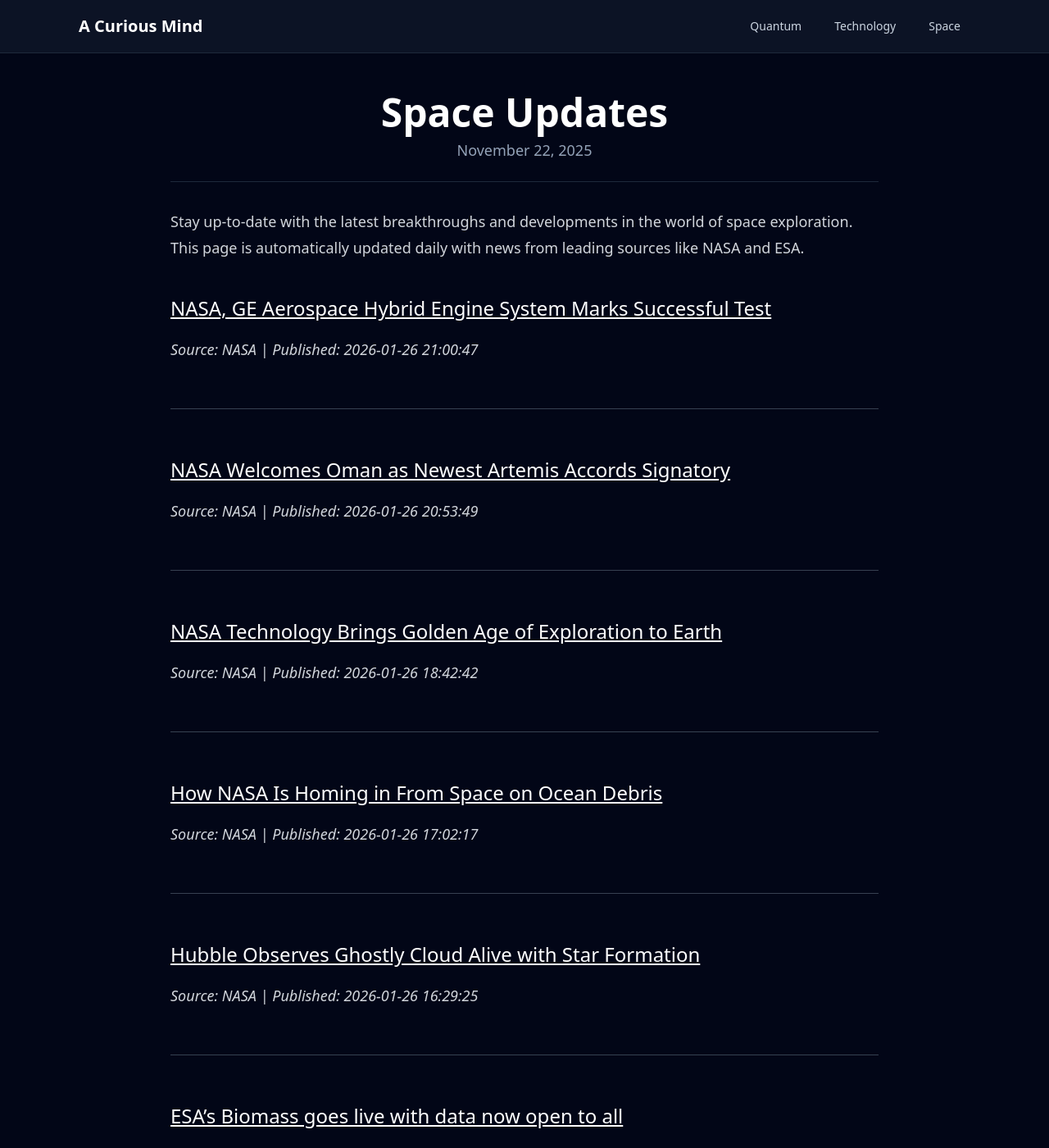
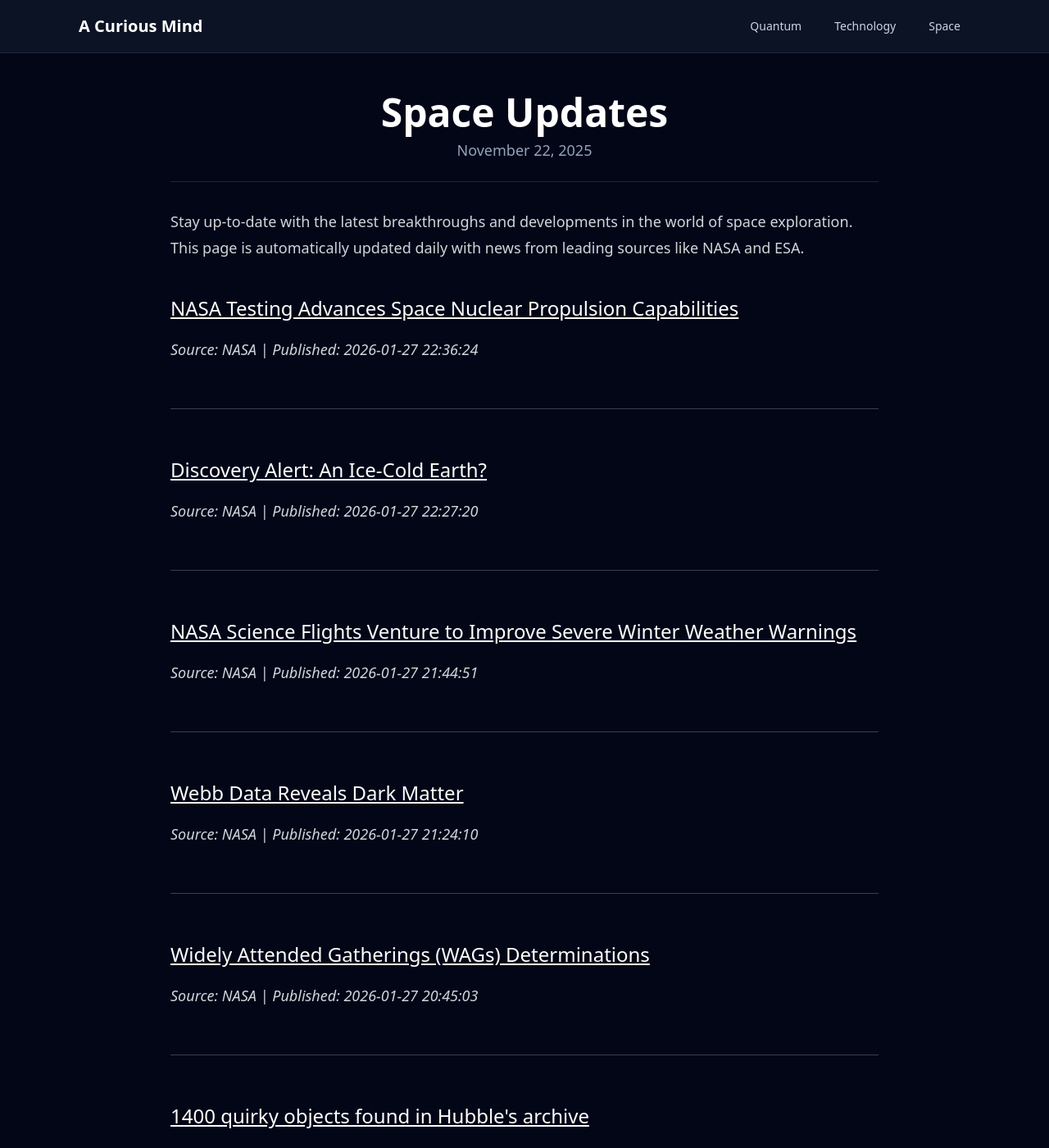
Before and after one commit to onehl7/onehl7.github.io, a Jekyll site: the page built from _posts/2025-11-22-space-updates.md, in a window 1280 px wide and 1400 px high. Shown: the whole window at 82% size. Built offline with Jekyll 4.4.1, drawn with Linux system fonts in a browser that asks for light colours; nearby versions of some CDN libraries; some of the changed text lies outside the part shown.

Commit message:
Update space news data

```diff
--- a/_data/space_news.json
+++ b/_data/space_news.json
@@ -1,57 +1,57 @@
 [
   {
     "source": "NASA",
-    "title": "NASA, GE Aerospace Hybrid Engine System Marks Successful Test",
-    "link": "https://www.nasa.gov/aeronautics/hybrid-engine-tested/",
-    "published": "2026-01-26 21:00:47"
+    "title": "NASA Testing Advances Space Nuclear Propulsion Capabilities",
+    "link": "https://www.nasa.gov/directorates/stmd/tech-demo-missions-program/space-nuclear-propulsion-snp/nasa-testing-advances-space-nuclear-propulsion-capabilities/",
+    "published": "2026-01-27 22:36:24"
   },
   {
     "source": "NASA",
-    "title": "NASA Welcomes Oman as Newest Artemis Accords Signatory",
-    "link": "https://www.nasa.gov/news-release/nasa-welcomes-oman-as-newest-artemis-accords-signatory/",
-    "published": "2026-01-26 20:53:49"
+    "title": "Discovery Alert: An Ice-Cold Earth?",
+    "link": "https://science.nasa.gov/universe/exoplanets/discovery-alert-an-ice-cold-earth/",
+    "published": "2026-01-27 22:27:20"
   },
   {
     "source": "NASA",
-    "title": "NASA Technology Brings Golden Age of Exploration to Earth",
-    "link": "https://www.nasa.gov/news-release/nasa-technology-brings-golden-age-of-exploration-to-earth/",
-    "published": "2026-01-26 18:42:42"
+    "title": "NASA Science Flights Venture to Improve Severe Winter Weather Warnings",
+    "link": "https://www.nasa.gov/missions/airborne-science/nasa-science-flights-venture-to-improve-severe-winter-weather-warnings/",
+    "published": "2026-01-27 21:44:51"
   },
   {
     "source": "NASA",
-    "title": "How NASA Is Homing in From Space on Ocean Debris",
-    "link": "https://www.nasa.gov/earth/how-nasa-is-homing-in-from-space-on-ocean-debris/",
-    "published": "2026-01-26 17:02:17"
+    "title": "Webb Data Reveals Dark Matter",
+    "link": "https://science.nasa.gov/photojournal/webb-data-reveals-dark-matter/",
+    "published": "2026-01-27 21:24:10"
   },
   {
     "source": "NASA",
-    "title": "Hubble Observes Ghostly Cloud Alive with Star Formation",
-    "link": "https://www.nasa.gov/image-article/hubble-observes-ghostly-cloud-alive-with-star-formation/",
-    "published": "2026-01-26 16:29:25"
+    "title": "Widely Attended Gatherings (WAGs) Determinations",
+    "link": "https://www.nasa.gov/organizations/nasa-ethics-advice-for-widely-attended-gatherings-wags/",
+    "published": "2026-01-27 20:45:03"
   },
   {
     "source": "ESA",
-    "title": "ESA\u2019s Biomass goes live with data now open to all",
-    "link": "https://www.esa.int/Applications/Observing_the_Earth/FutureEO/Biomass/ESA_s_Biomass_goes_live_with_data_now_open_to_all",
-    "published": "2026-01-26 13:27:00"
+    "title": "1400 quirky objects found in Hubble's archive",
+    "link": "https://www.esa.int/Science_Exploration/Space_Science/1400_quirky_objects_found_in_Hubble_s_archive",
+    "published": "2026-01-27 15:00:00"
   },
   {
     "source": "ESA",
-    "title": "Artemis II rollout",
-    "link": "https://www.esa.int/ESA_Multimedia/Videos/2026/01/Artemis_II_rollout",
-    "published": "2026-01-26 10:30:00"
+    "title": "European Space Conference in Bruxelles: ESA DG keynote address",
+    "link": "https://www.esa.int/ESA_Multimedia/Videos/2026/01/European_Space_Conference_in_Bruxelles_ESA_DG_keynote_address",
+    "published": "2026-01-27 15:00:00"
   },
   {
     "source": "ESA",
-    "title": "Ignis mission timelapses: Earth and Moon views from the International Space Station",
-    "link": "https://www.esa.int/ESA_Multimedia/Videos/2025/09/Ignis_mission_timelapses_Earth_and_Moon_views_from_the_International_Space_Station",
-    "published": "2026-01-23 13:00:00"
+    "title": "ESA at the European Space Conference - Day 1",
+    "link": "https://www.esa.int/About_Us/Corporate_news/ESA_at_the_European_Space_Conference_-_Day_1",
+    "published": "2026-01-27 13:01:00"
   },
   {
     "source": "ESA",
-    "title": "Week in images: 19-23 January 2026",
-    "link": "https://www.esa.int/About_Us/Week_in_images/Week_in_images_19-23_January_2026",
-    "published": "2026-01-23 09:41:00"
+    "title": "Europe\u2019s next-generation weather satellite sends back first images",
+    "link": "https://www.esa.int/Applications/Observing_the_Earth/Meteorological_missions/meteosat_third_generation/Europe_s_next-generation_weather_satellite_sends_back_first_images",
+    "published": "2026-01-27 09:30:00"
   },
   {
     "source": "ESA",
```
